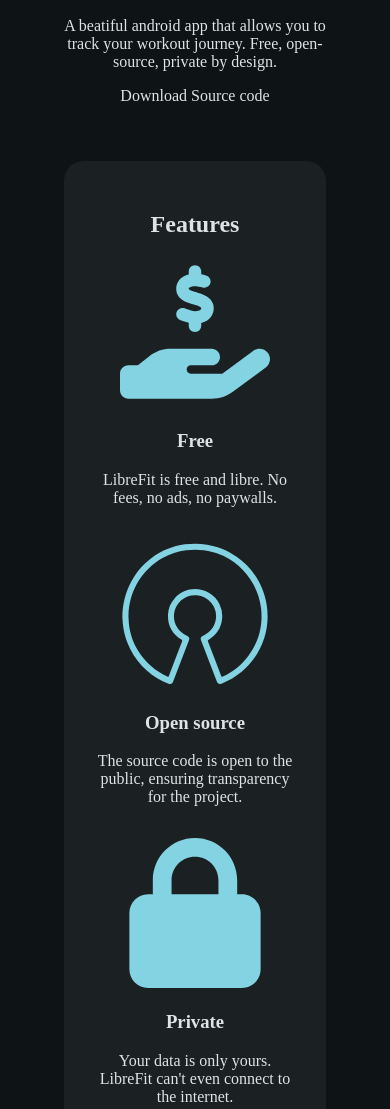
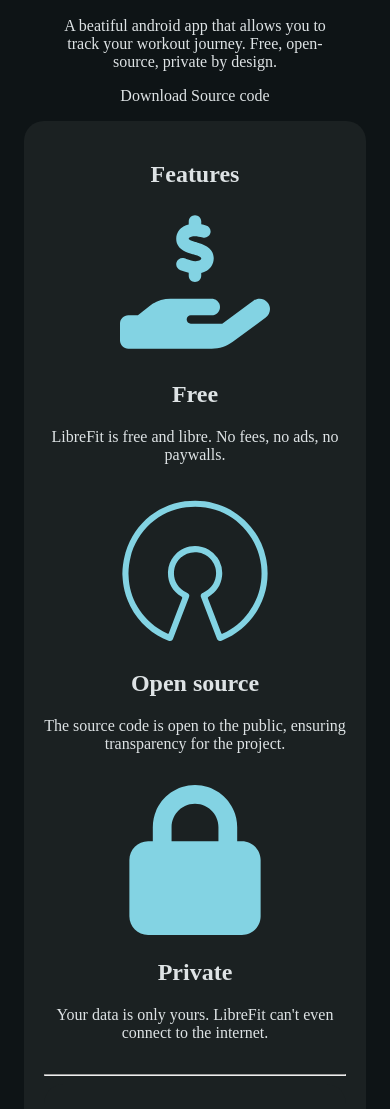
Before and after one commit to IamDg/LibreFit-website, a plain HTML site: page index.html in a window 390 px wide. Shown: the part 460-1569 px from the top of the page. Drawn offline with Linux system fonts and the light colour scheme.

Commit message:
Fix: Mobile view not showing properly

```diff
--- a/index.html
+++ b/index.html
@@ -6,6 +6,8 @@
         <link href="https://fonts.googleapis.com/css2?family=Roboto:wght@400;500;700&display=swap" rel="stylesheet">
 
         <link rel="stylesheet" href="style.css" />
+
+        <meta name="viewport" content="width=device-width, initial-scale=1, user-scalable=no" />
 
         <script type="importmap">
         {
@@ -33,7 +35,7 @@
                     track your workout journey.
                     Free, open-source, private by design.
                 </p>
-                <md-filled-button href="https://github.com/IamDg/LibreFit/releases/latest">Download</md-filled-button>
+                <md-filled-button href="https://github.com/IamDg/LibreFit/releases/latest/LibreFit.apk">Download</md-filled-button>
                 <md-outlined-button href="https://github.com/IamDg/LibreFit">Source code</md-outlined-button>
             </header>
 
@@ -47,23 +49,23 @@
                     <!-- Features -->
                     <section>
                         <header class="alt">
-                            <h2 class="md-typescale-headline-large">Features</h2>
+                            <h1 class="md-typescale-headline-large">Features</h1>
                         </header>
 
                         <ul class="features">
                             <li>
                                 <img src="images/free.svg" height="150" width="150">
-                                <h3 class="md-typescale-headline-medium">Free</h3>
+                                <h1 class="md-typescale-headline-medium">Free</h3>
                                 <p class="md-typescale-body-large">LibreFit is free and libre. No fees, no ads, no paywalls.</p>
                             </li>
                             <li>
                                 <img src="images/osi.svg" height="150" width="150">
-                                <h3 class="md-typescale-headline-medium">Open source</h3>
+                                <h1 class="md-typescale-headline-medium">Open source</h3>
                                 <p class="md-typescale-body-large">The source code is open to the public, ensuring transparency for the project.</p>
                             </li>
                             <li>
                                 <img src="images/lock.svg" height="150" width="150">
-                                <h3 class="md-typescale-headline-medium">Private</h3>
+                                <h1 class="md-typescale-headline-medium">Private</h3>
                                 <p class="md-typescale-body-large">Your data is only yours. LibreFit can't even connect to the internet.</p>
                             </li>
                         </ul>
--- a/style.css
+++ b/style.css
@@ -133,12 +133,9 @@
     color: var(--md-sys-color-on-background); /* Text color */
 }
 
-.surface {
-    padding: 40px;
-}
 
 .content {
-    padding: 30px;
+    padding: 20px;
     border-radius: 20px;
     background-color: var(--md-sys-color-surface-container);
     color:  var(--md-sys-color-on-surface-container);
```
